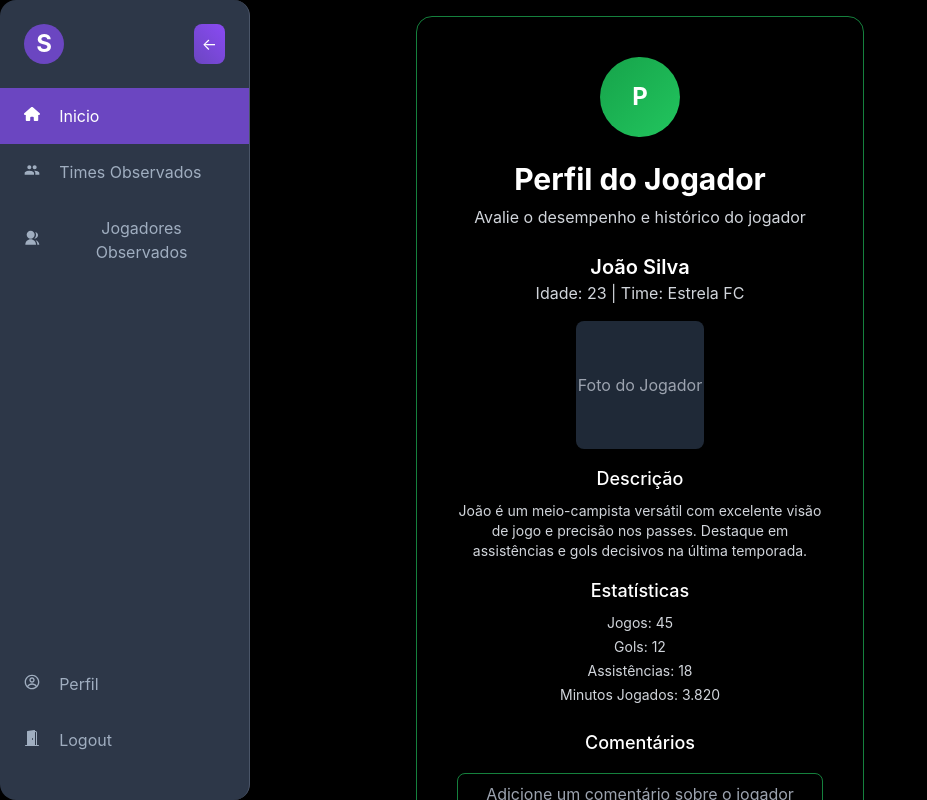
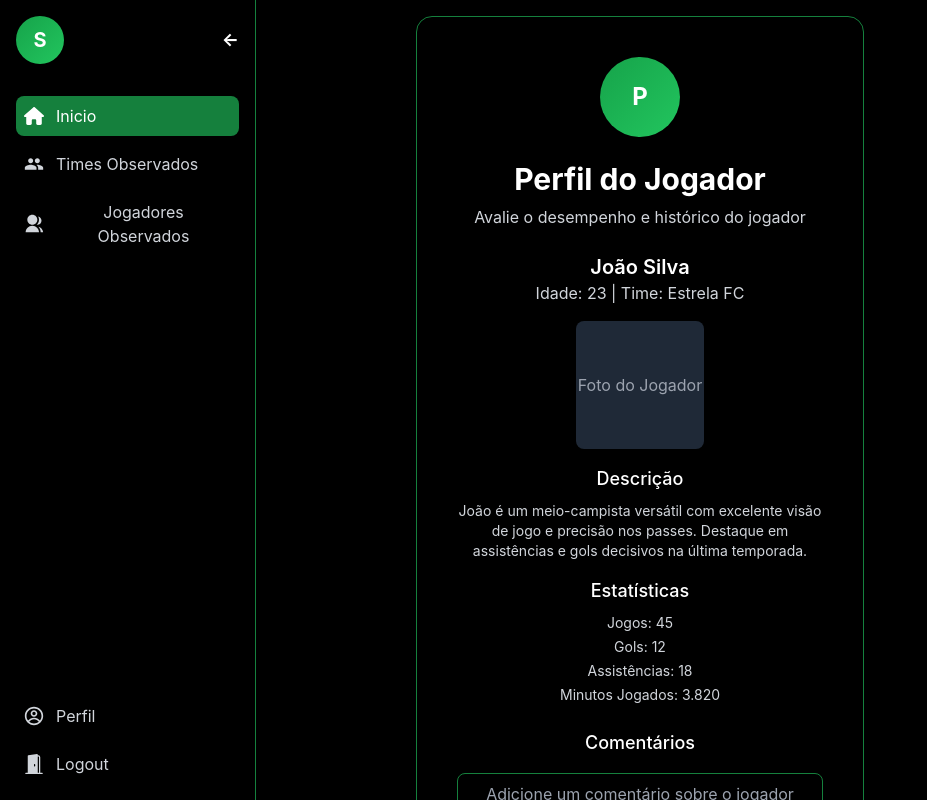
Before and after one commit to FiJan-dev/WagerTorneios, a React (Vite) app in the folder client/: page /playerprofile in a window 1280 px wide. Shown: the top 800 px of the page, without its empty margins (0-927 px from the left). Built offline with nearby package versions, Linux system fonts and the light colour scheme.

Commit message:
sidebar fixed on the left side of the screen, Footer theme color blck and green, links wt cadastro campeonato

```diff
--- a/client/src/App.jsx
+++ b/client/src/App.jsx
@@ -1,10 +1,9 @@
 import LoginPage from "./pages/LoginPage";
-import CadastroCamp from "./pages/CadastroPartida";
+import CadastroPartida from "./pages/CadastroPartida";
 import Footer from "./components/Footer"; // Adjust path as needed
 import {BrowserRouter, Routes, Route} from 'react-router-dom';
-import SideBar from "./components/SideBar";
 import PlayerProfile from "./pages/PlayerProfile";
-import CadCamp from "./pages/CadCamp";
+import CadastroCampeonato from "./pages/CadastroCampeonato";
 import "./App.css";
 
 function App() {
@@ -13,8 +12,8 @@ function App() {
       <BrowserRouter>
         <Routes>
           <Route path="/login" element={<LoginPage />} />
-          <Route path="/cadastrocamp" element={<CadastroCamp />} />
-          <Route path="/cadcamp" element={<CadCamp />} />
+          <Route path="/cadastropartida" element={<CadastroPartida />} />
+          <Route path="/cadastrocampeonato" element={<CadastroCampeonato />} />
           <Route path="/playerprofile" element={<PlayerProfile/>}/>
         </Routes>
         <Footer />
--- a/client/src/components/SideBar.css
+++ /dev/null
@@ -1,153 +0,0 @@
-:root {
-  --panel: #2d3748;
-  --panel-border: #4a5568;
-  --radius: 1rem;
-  --shadow: 0 10px 20px rgba(0, 0, 0, 0.3);
-  --focus: #6b46c1;
-  --bg: #4a5568;
-  --text-muted: #a0aec0;
-  --radius-sm: 0.5rem;
-}
-
-.sidebar {
-  background: #2d3748 !important; /* Força cor sólida */
-  border-right: 1px solid var(--panel-border);
-  border-radius: var(--radius);
-  box-shadow: var(--shadow);
-  transition: transform 0.3s ease, width 0.3s ease;
-  width: 250px;
-  height: 100vh;
-  position: fixed;
-  top: 0;
-  left: 0;
-  overflow-y: auto;
-  z-index: 1000;
-  display: flex;
-  flex-direction: column;
-  opacity: 1;
-}
-
-.sidebar.collapsed {
-  width: 80px;
-}
-
-.sidebar-content {
-  display: flex;
-  flex-direction: column;
-  height: 100%;
-  padding-bottom: 1.5rem; /* Prevent bottom items from touching edge */
-}
-
-.nav-container {
-  flex: 1;
-  display: flex;
-  flex-direction: column;
-  justify-content: space-between;
-}
-
-.sidebar-header {
-  padding: 1.5rem;
-  display: flex;
-  align-items: center;
-  justify-content: space-between;
-}
-
-.logo {
-  width: 40px;
-  height: 40px;
-  background: var(--focus);
-  border-radius: 50%;
-  display: grid;
-  place-items: center;
-  font-size: 1.5rem;
-  font-weight: bold;
-  color: #ffffff;
-}
-
-.toggle-button {
-  background: linear-gradient(45deg, var(--focus), #8a4af3);
-  border: none;
-  padding: 0.5rem;
-  border-radius: var(--radius-sm);
-  color: white;
-  cursor: pointer;
-  transition: transform 0.2s ease, opacity 0.2s ease;
-}
-
-.toggle-button:hover {
-  transform: scale(1.02);
-  opacity: 0.95;
-}
-
-.nav-list {
-  list-style: none;
-  padding: 0;
-  margin: 0;
-}
-
-.bottom-nav {
-  margin-top: auto; /* Push to bottom */
-  padding-bottom: 0.5rem; /* Extra padding for bottom items */
-}
-
-.nav-item {
-  padding: 1rem 1.5rem;
-  display: flex;
-  align-items: center;
-  gap: 1rem;
-  color: var(--text-muted);
-  cursor: pointer;
-  transition: background 0.2s ease, color 0.2s ease;
-}
-
-.sidebar.collapsed .nav-item {
-  padding: 1rem; /* Reduce padding for collapsed state */
-  justify-content: center; /* Center icon horizontally */
-  gap: 0; /* Remove gap since labels are hidden */
-}
-
-.nav-item:hover {
-  background: var(--bg);
-  color: #ffffff;
-}
-
-.nav-item.active {
-  background: var(--focus);
-  color: white;
-}
-
-.nav-item span {
-  display: inline-block;
-}
-
-.sidebar.collapsed .nav-item span:not(.nav-icon) {
-  display: none;
-}
-
-.nav-icon {
-  font-size: 1rem;
-  display: flex;
-  align-items: center;
-  justify-content: center; /* Center icon horizontally */
-  width: 1.2rem; /* Fixed width for consistency */
-  height: 1.2rem; /* Fixed height for consistency */
-}
-
-.nav-link {
-  display: flex;
-  align-items: center;
-  gap: 1rem;
-  padding: 0.8rem 1rem;
-  color: #ffffff;
-  text-decoration: none;
-  transition: background 0.2s ease, color 0.2s ease;
-}
-
-.nav-link:hover {
-  background: rgba(255, 255, 255, 0.1);
-}
-
-.nav-link.active {
-  background: var(--focus, #6b46c1);
-  color: #ffffff;
-}
--- a/client/src/components/SideBar.jsx
+++ /dev/null
@@ -1,70 +0,0 @@
-import React, { useState } from 'react';
-import './SideBar.css';
-import { GiChampions } from "react-icons/gi";
-import { FaHouse } from "react-icons/fa6";
-import { BiColumns } from "react-icons/bi";
-import { BsDoorOpenFill } from "react-icons/bs";
-import { CgProfile } from "react-icons/cg";
-import { HiUserGroup } from "react-icons/hi";
-
-function SideBar() {
-  const [isCollapsed, setIsCollapsed] = useState(false);
-  const [activeItem, setActiveItem] = useState('dashboard');
-
-  const mainItems = [
-    { id: 'dashboard', label: 'Inicio', icon: <FaHouse /> },
-    { id: 'criacamp', label: 'Criar Campeonato', icon: <GiChampions /> },
-    { id: 'criapart', label: 'Criar Partidas', icon: <BiColumns /> },
-    { id: 'olheiros' , label: 'Olheiros', icon: <HiUserGroup /> },
-  ];
-
-  const bottomItems = [
-    { id: 'profile', label: 'Perfil', icon: <CgProfile /> },
-    { id: 'logout', label: 'Logout', icon: <BsDoorOpenFill /> },
-  ];
-
-  const toggleSidebar = () => {
-    setIsCollapsed(!isCollapsed);
-  };
-
-  return (
-    <nav className={`sidebar ${isCollapsed ? 'collapsed' : ''}`}>
-      <div className="sidebar-content">
-        <div className="sidebar-header">
-          {!isCollapsed && <div className="logo">S</div>}
-          <button className="toggle-button" onClick={toggleSidebar}>
-            {isCollapsed ? '→' : '←'}
-          </button>
-        </div>
-        <div className="nav-container">
-          <ul className="nav-list">
-            {mainItems.map(item => (
-              <li
-                key={item.id}
-                className={`nav-item ${activeItem === item.id ? 'active' : ''}`}
-                onClick={() => setActiveItem(item.id)}
-              >
-                <span className="nav-icon">{item.icon}</span>
-                <span>{item.label}</span>
-              </li>
-            ))}
-          </ul>
-          <ul className="nav-list bottom-nav">
-            {bottomItems.map(item => (
-              <li
-                key={item.id}
-                className={`nav-item ${activeItem === item.id ? 'active' : ''}`}
-                onClick={() => setActiveItem(item.id)}
-              >
-                <span className="nav-icon">{item.icon}</span>
-                <span>{item.label}</span>
-              </li>
-            ))}
-          </ul>
-        </div>
-      </div>
-    </nav>
-  );
-}
-
-export default SideBar;
--- a/client/src/components/SideBar_Olheiro.jsx
+++ b/client/src/components/SideBar_Olheiro.jsx
@@ -1,5 +1,4 @@
 import React, { useState } from 'react';
-import './SideBar.css';
 import { MdGroup } from "react-icons/md";
 import { FaHouse } from "react-icons/fa6";
 import { RiGroupFill } from "react-icons/ri";
@@ -26,40 +25,45 @@ function SideBar_Olheiro() {
   };
 
   return (
-    <nav className={`sidebar ${isCollapsed ? 'collapsed' : ''}`}>
-      <div className="sidebar-content">
-        <div className="sidebar-header">
-          {!isCollapsed && <div className="logo">S</div>}
-          <button className="toggle-button" onClick={toggleSidebar}>
+    <nav className={`bg-black/90 backdrop-blur-sm border-r border-green-700 h-screen flex flex-col fixed top-0 left-0 transition-all duration-300 ${isCollapsed ? 'w-16' : 'w-64'} z-50`}>
+      <div className="flex items-center justify-between p-4">
+        {!isCollapsed && (
+          <div className="w-12 h-12 bg-gradient-to-br from-green-600 to-green-500 rounded-full flex items-center justify-center text-xl font-bold text-white shadow-md">
+            S
+          </div>
+        )}
+        <button
+          className="text-white text-lg font-bold hover:text-green-500 transition-colors duration-200"
+          onClick={toggleSidebar}
+        >
           {isCollapsed ? '→' : '←'}
         </button>
       </div>
-        <div className="nav-container">
-          <ul className="nav-list">
+      <div className="flex-1 flex flex-col justify-between">
+        <ul className="flex flex-col gap-2 p-4">
           {mainItems.map(item => (
             <li
               key={item.id}
-                className={`nav-item ${activeItem === item.id ? 'active' : ''}`}
+              className={`flex items-center gap-3 p-2 rounded-lg text-gray-300 hover:bg-green-700/50 hover:text-white cursor-pointer transition-all duration-200 ${activeItem === item.id ? 'bg-green-700 text-white' : ''}`}
               onClick={() => setActiveItem(item.id)}
             >
-                <span className="nav-icon">{item.icon}</span>
-                <span>{item.label}</span>
+              <span className="text-xl">{item.icon}</span>
+              {!isCollapsed && <span>{item.label}</span>}
             </li>
           ))}
         </ul>
-          <ul className="nav-list bottom-nav">
+        <ul className="flex flex-col gap-2 p-4">
           {bottomItems.map(item => (
             <li
               key={item.id}
-                className={`nav-item ${activeItem === item.id ? 'active' : ''}`}
+              className={`flex items-center gap-3 p-2 rounded-lg text-gray-300 hover:bg-green-700/50 hover:text-white cursor-pointer transition-all duration-200 ${activeItem === item.id ? 'bg-green-700 text-white' : ''}`}
               onClick={() => setActiveItem(item.id)}
             >
-                <span className="nav-icon">{item.icon}</span>
-                <span>{item.label}</span>
+              <span className="text-xl">{item.icon}</span>
+              {!isCollapsed && <span>{item.label}</span>}
             </li>
           ))}
         </ul>
-        </div>
       </div>
     </nav>
   );
--- a/client/src/pages/CadCamp.jsx
+++ b/client/src/pages/CadastroCampeonato.jsx
@@ -1,4 +1,5 @@
 import { useState } from 'react';
+import SideBar_Olheiro from '../components/SideBar_Olheiro';
 
 export default function ChampionshipRegistrationPage() {
   const [formData, setFormData] = useState({
@@ -20,6 +21,7 @@ export default function ChampionshipRegistrationPage() {
 
   return (
     <div className="flex min-h-screen bg-black">
+      <SideBar_Olheiro />
       <div className="flex justify-center items-center min-h-screen w-full p-4 box-border">
         <div className="bg-black/90 backdrop-blur-sm border border-green-700 rounded-2xl p-6 sm:p-10 shadow-xl max-w-md w-full flex flex-col items-center transition-all duration-300 hover:-translate-y-1 hover:shadow-2xl">
           <div className="mb-6 flex justify-center">
```
Also changed, not shown: client/src/components/Footer.jsx (+8 -8 lines). Lines whose indentation alone changed are shown as unchanged.
